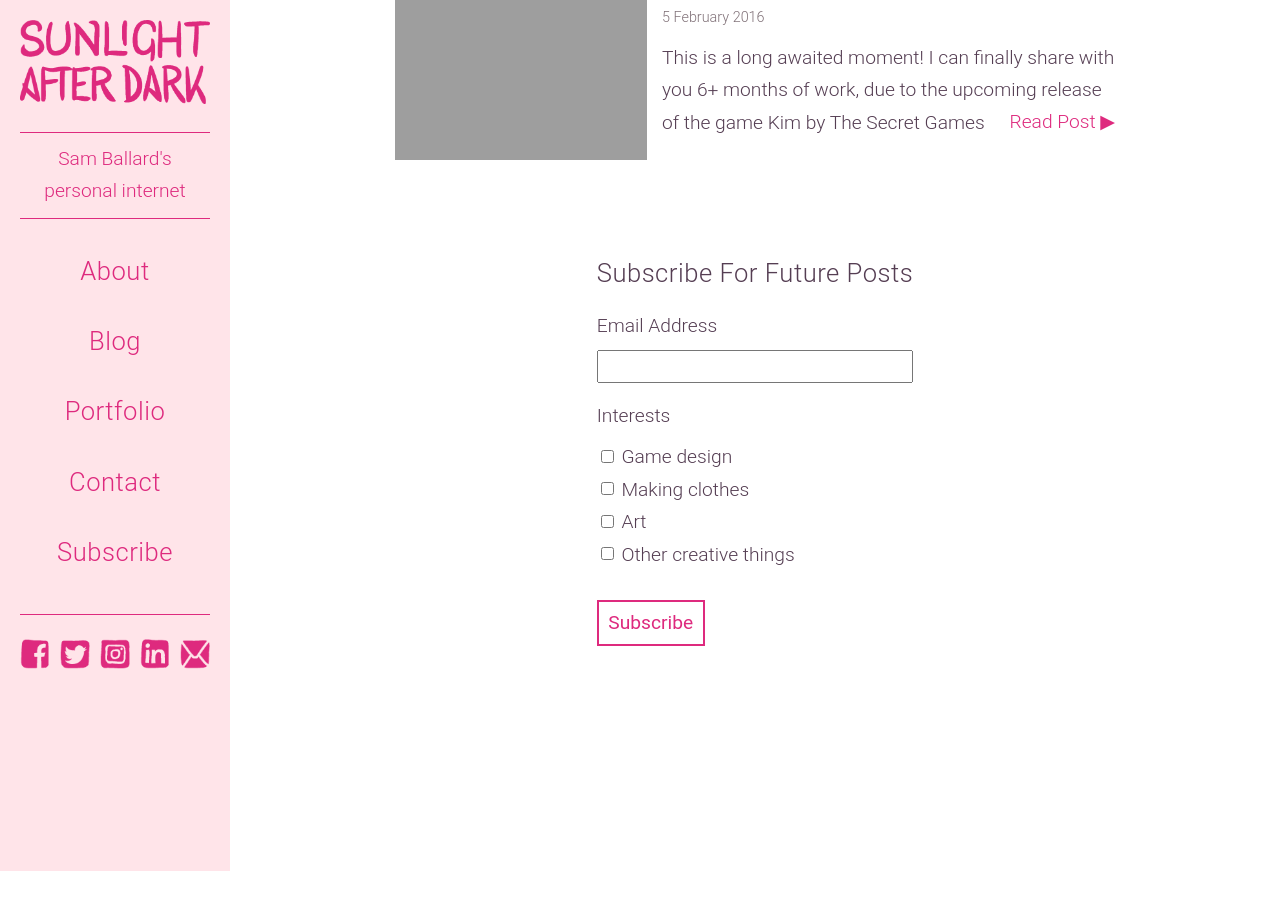
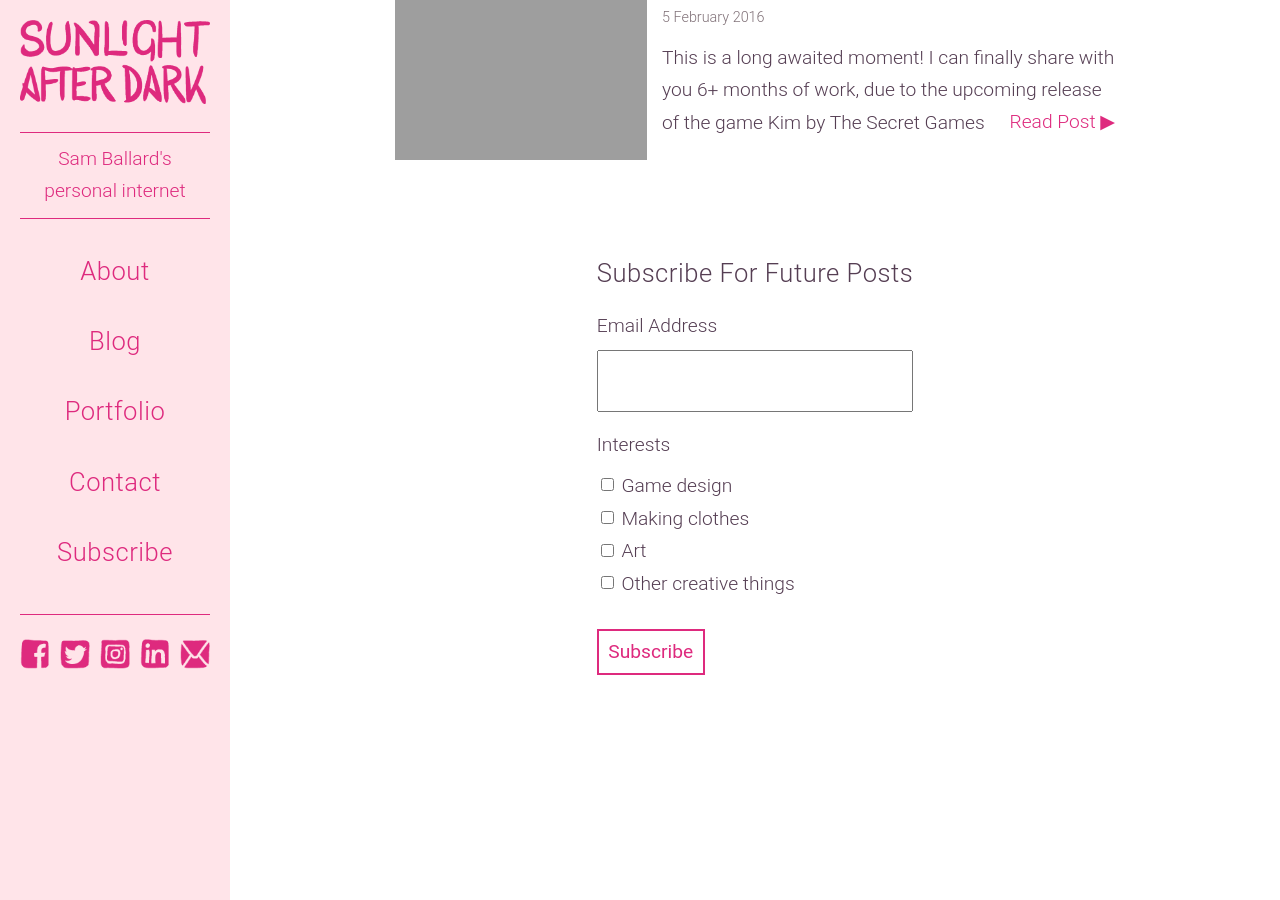
Before and after one commit to BaronBlackmore/SunlightAfterDark, a Jekyll site: the page built from blog.html, in a window 1280 px wide and 900 px high, scrolled down 2856 px. Built offline with Jekyll 4.4.1, drawn with Linux system fonts in a browser that asks for light colours; comment, search, counter and statistics services are not loaded; before the commit the page ends 3727 px from its top, so only the background shows below that; grey boxes are pictures that could not be loaded.

Commit message:
arrows n stuff

```diff
--- a/about.html
+++ b/about.html
@@ -29,7 +29,7 @@
 		<br>
 	</p>
 		<ul style="">
-		   <li><a href="http://clockworkquartet.com/prologue.html">▶ Comics</a></li>
+		   <li><a href="http://clockworkquartet.com/prologue.html">&#x25b6;&#xfe0e;  Comics</a></li>
 		   <li><a href="/portfolio-branding">&#x25b6;&#xfe0e; Branding</a></li>
 		   <li><a href="/portfolio-games">&#x25b6;&#xfe0e; Games</a></li>
 		   <li><a href="/portfolio-illustration">&#x25b6;&#xfe0e; Concept artwork</a></li>
--- a/blog.html
+++ b/blog.html
@@ -12,8 +12,10 @@
 </head>
 
 <div class="flex-all center-col post-list">
-	<h5>Blog Posts</h5>
-	<div class="line"></div>
+	<div class="page-top">
+		<h5>Blog Posts</h5>
+		<div class="line"></div>
+	</div>
 
 	<ul>
 	{% for post in site.posts %}
--- a/css/main.css
+++ b/css/main.css
@@ -183,6 +183,7 @@
 		/*margin: 0.5em;*/
 		padding: 0.5em;
 		transition: 0.5s;
+		border-radius: 0;
 	}
 
 	.button:hover{
@@ -232,6 +233,8 @@
 
 	#mce-EMAIL{
 		height: 2em;
+		font-size: 1em;
+		padding: 0.5em;
 	}
 
 	#mc-embedded-subscribe-form{
@@ -728,7 +731,8 @@
 	}
 
 	.center-col{
-		padding: 0;
+		padding-left: 0;
+		padding-right: 0;
 	}
 	.portfolio-column{
 		padding: 0;
```
